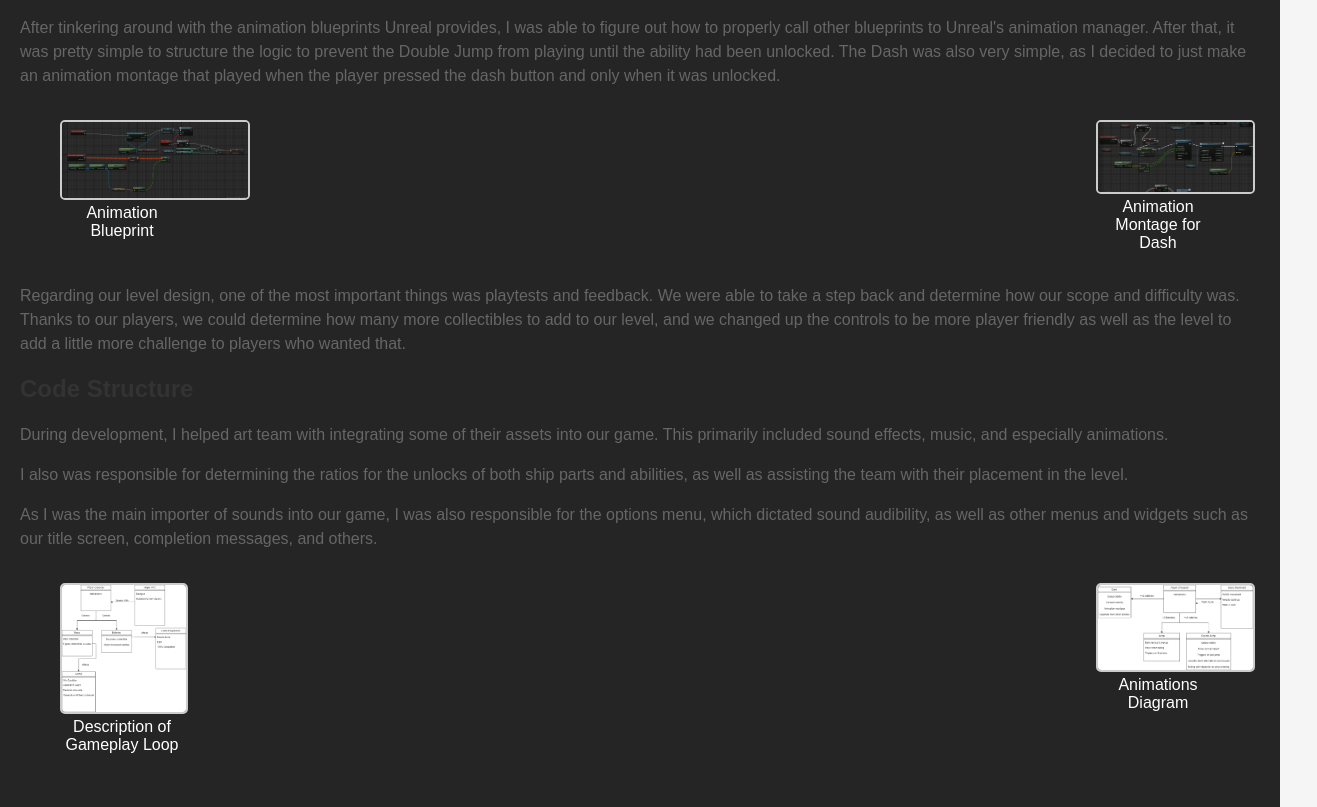
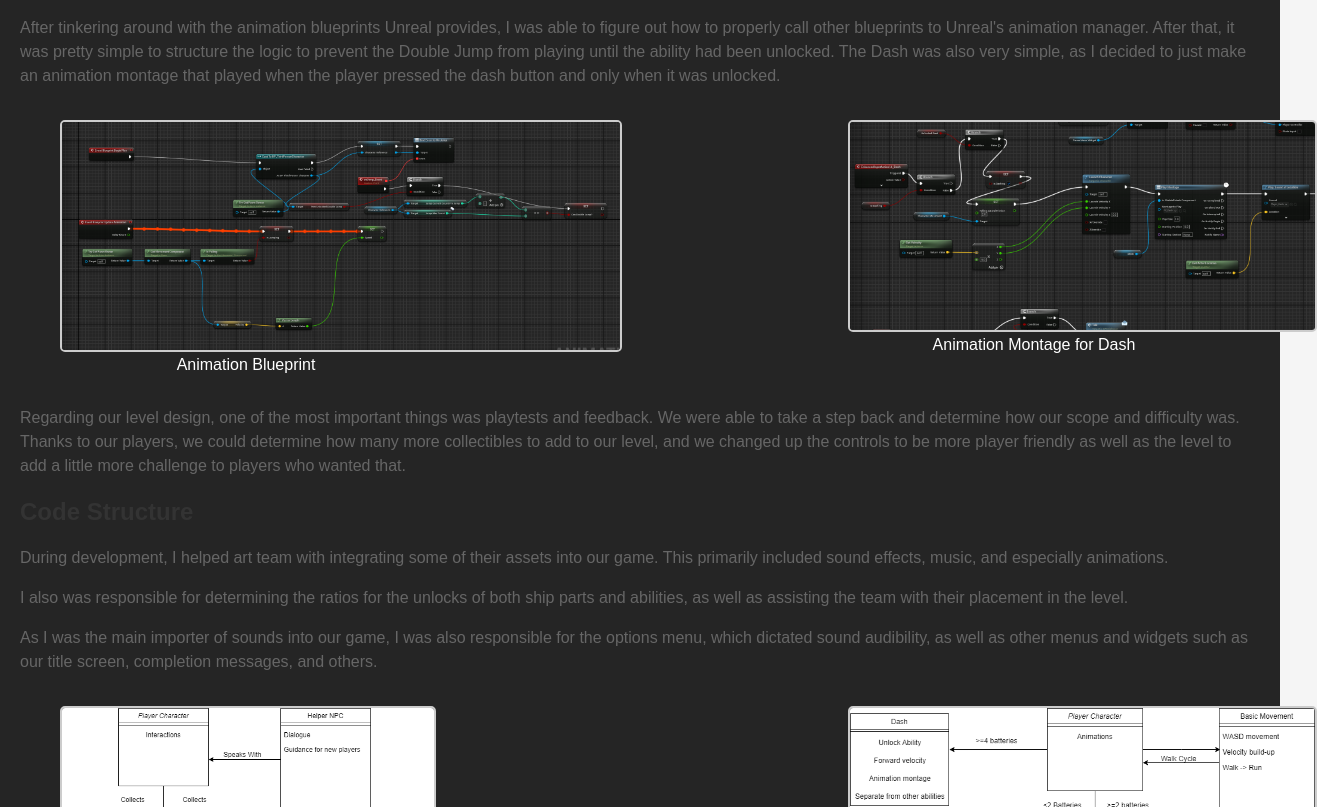
Before and after one commit to JustinS-23/JustinS-23.github.io, a plain HTML site: page index.htm in a window 1280 px wide. Shown: the part 1240-2047 px from the top of the page, 1317 px wide, since content can reach past the window. Drawn offline with Linux system fonts and the light colour scheme.

Commit message:
Update index.htm

```diff
--- a/index.htm
+++ b/index.htm
@@ -134,12 +134,12 @@
    </p>
 
 <div class="image-gallery" style="display: flex; justify-content: space-between;">
-    <figure style="text-align: center; width: 10%;">
+    <figure style="text-align: center; width: 30%;">
         <img src="AnimBlueprint.png" alt="Description of Gameplay Loop" style="width: 150%;">
         <figcaption>Animation Blueprint</figcaption>  <!-- Title below the image -->
     </figure>
 
-    <figure style="text-align: center; width: 10%;">
+    <figure style="text-align: center; width: 30%;">
         <img src="AnimDash.png" alt="Animations Diagram" style="width: 125%;">
         <figcaption>Animation Montage for Dash</figcaption>  <!-- Title under the image -->
     </figure>
@@ -169,13 +169,13 @@
    </p>
 
 <div class="image-gallery" style="display: flex; justify-content: space-between;">
-    <figure style="text-align: center; width: 10%;">
+    <figure style="text-align: center; width: 30%;">
         <img src="Spaceward_UML.png" alt="Description of Gameplay Loop" style="width: 100%;">
         <figcaption>Description of Gameplay Loop</figcaption>  <!-- Title below the image -->
     </figure>
 
 
-    <figure style="text-align: center; width: 10%;">
+    <figure style="text-align: center; width: 30%;">
         <img src="Spaceward_Animations.png" alt="Animations Diagram" style="width: 125%;">
         <figcaption>Animations Diagram</figcaption>  <!-- Title under the image -->
     </figure>
```
